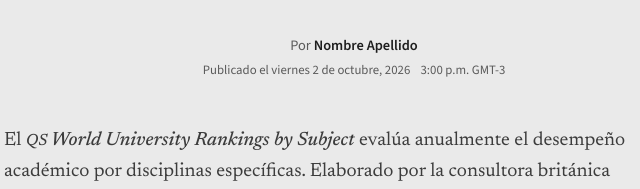
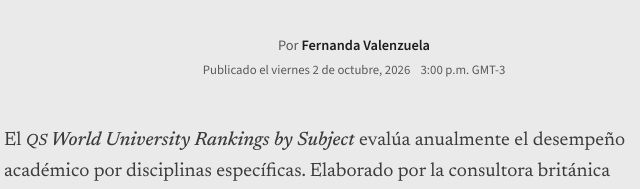
Before and after one commit to fdavalenzuela/troncal-clase7, a plain HTML site: page index.html in a window 1280 px wide. Shown: the part 270-459 px from the top of the page, 286-926 px from the left. Drawn offline with nearby package versions, Linux system fonts and the light colour scheme; no server answers.

Commit message:
Update author name in index.html

```diff
--- a/index.html
+++ b/index.html
@@ -272,7 +272,7 @@
 
             <h2>Las mejores universidades del mundo en Arte y Diseño</h2>
 
-            <h5>Por <a href="">Nombre Apellido</a></h5>
+            <h5>Por <a href="">Fernanda Valenzuela</a></h5>
 
             <h6>Publicado el viernes 2 de octubre, 2026 &nbsp;&nbsp; 3:00 p.m. GMT-3</h6>
 
```
